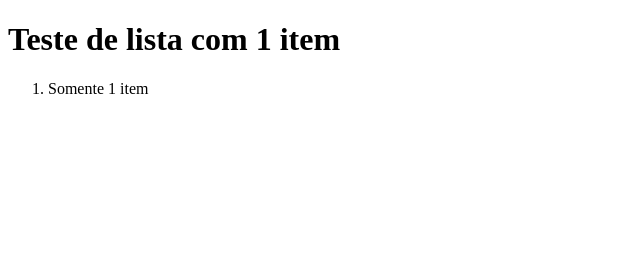
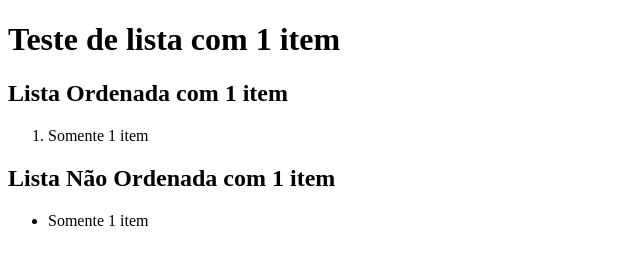
Before and after one commit to thiambt/Teste-de-Listas, a plain HTML site: page index.html in a window 1280 px wide. Shown: the whole page, without its empty margins (0-640 px from the left). Drawn offline with Linux system fonts and the light colour scheme.

Commit message:
Update index.html

```diff
--- a/index.html
+++ b/index.html
@@ -10,9 +10,14 @@
         <h1>Teste de lista com 1 item</h1>
     </header>
     <main>
+        <h2>Lista Ordenada com 1 item</h2>
         <ol>
             <li>Somente 1 item</li>
         </ol>
+        <h2>Lista Não Ordenada com 1 item</h2>
+        <ul>
+            <li>Somente 1 item</li>
+        </ul>
     </main>
 </body>
 </html>
```
